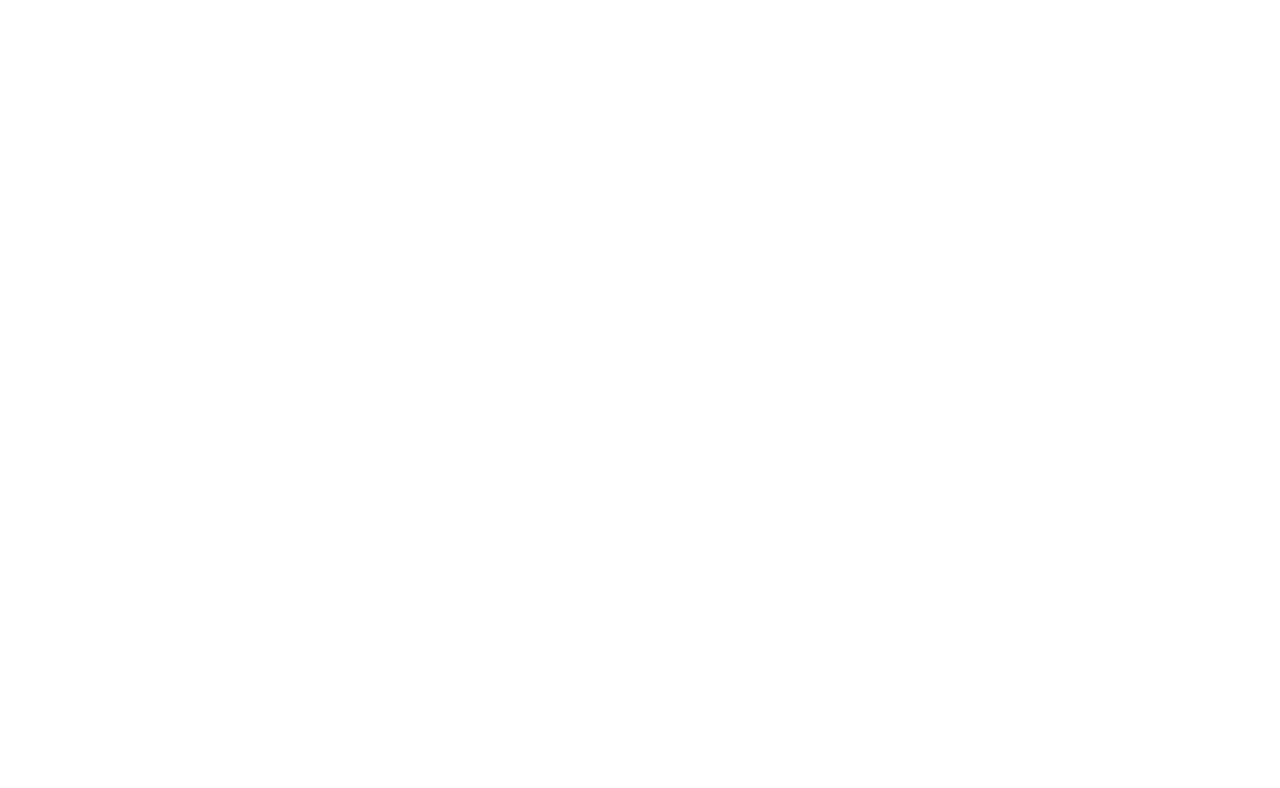
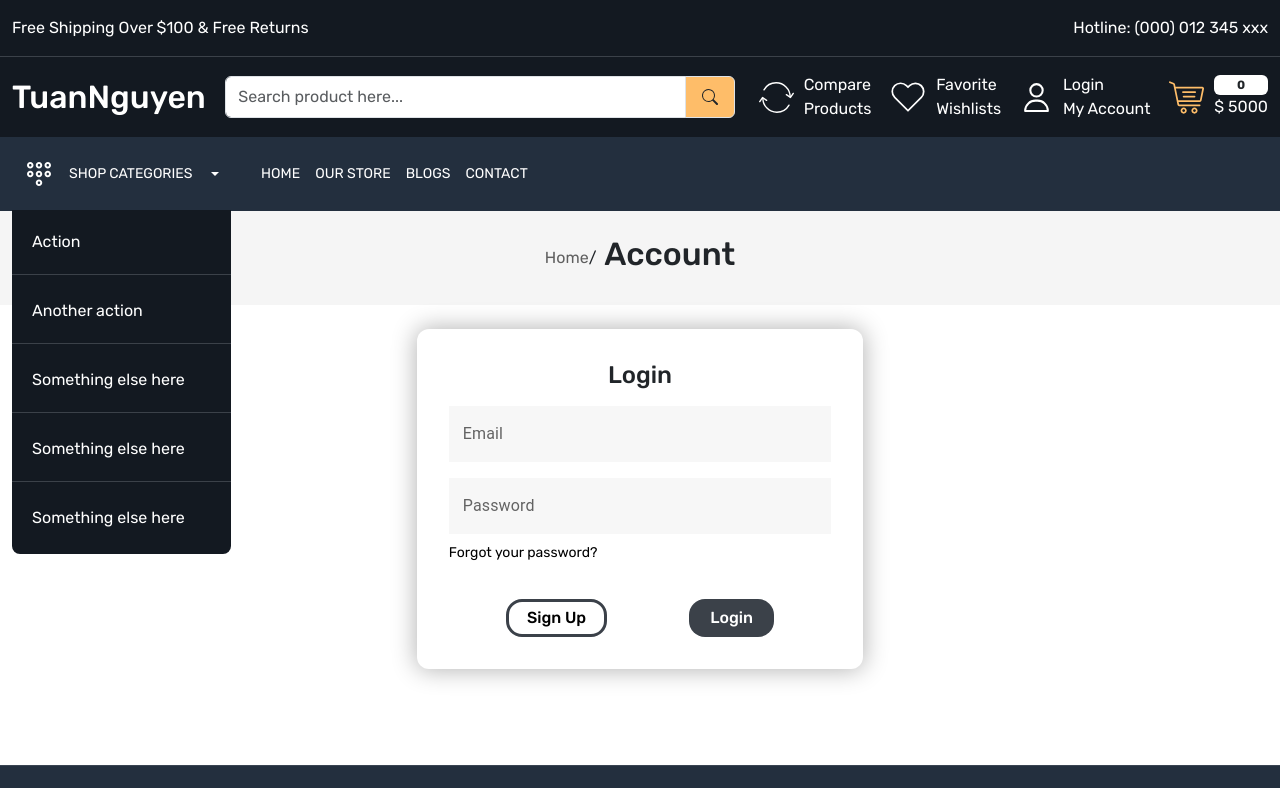
Before and after one commit to UIT19522473/Ecommerce-app, a React (Create React App) app: page /login in a window 1280 px wide. Before the commit this address had no page. Shown: the top 788 px of the page. Built offline with nearby package versions, Linux system fonts and the light colour scheme.

Commit message:
commit login-register page

```diff
--- a/package.json
+++ b/package.json
@@ -3,6 +3,10 @@
   "version": "0.1.0",
   "private": true,
   "dependencies": {
+    "@emotion/react": "^11.11.1",
+    "@emotion/styled": "^11.11.0",
+    "@mui/material": "^5.14.0",
+    "@mui/styled-engine-sc": "^5.12.0",
     "@reduxjs/toolkit": "^1.9.5",
     "@testing-library/jest-dom": "^5.16.5",
     "@testing-library/react": "^13.4.0",
@@ -17,6 +21,7 @@
     "react-scripts": "5.0.1",
     "react-slick": "^0.29.0",
     "slick-carousel": "^1.8.1",
+    "styled-components": "^5.3.11",
     "web-vitals": "^2.1.4"
   },
   "scripts": {
--- a/src/App.css
+++ b/src/App.css
@@ -234,7 +234,7 @@
   top: 25%;
   left: 10%;
 }
-.small-banner-content h4 {
+/* .small-banner-content h4 {
   font-size: 14px;
   font-weight: 400;
   line-height: 24px;
@@ -256,7 +256,7 @@
   line-height: 22px;
   letter-spacing: 0.4;
   color: var(--color-131921);
-}
+} */
 .small-banner {
   width: 49%;
 }
@@ -415,7 +415,7 @@
   .small-banner-content h4 {
     font-size: 15px;
     font-weight: 400;
-    line-height: 12px;
+    line-height: 18px;
     color: var(--color-bf4800);
     margin: 0 0 2px !important;
     letter-spacing: 0.3px;
@@ -423,7 +423,7 @@
   }
   .small-banner-content h5 {
     font-size: 18px;
-    line-height: 24px;
+    line-height: 28px;
     letter-spacing: -2px;
     font-weight: 500;
     text-transform: none;
@@ -432,7 +432,7 @@
 
   .small-banner-content p {
     font-size: 13px;
-    line-height: 12px;
+    line-height: 16px;
     letter-spacing: 0.4;
     color: var(--color-131921);
   }
@@ -930,7 +930,7 @@
   top: 25%;
   left: 10%;
 }
-.small-banner-content h4 {
+/* .small-banner-content h4 {
   font-size: 14px;
   font-weight: 400;
   line-height: 24px;
@@ -952,7 +952,7 @@
   line-height: 22px;
   letter-spacing: 0.4;
   color: var(--color-131921);
-}
+} */
 .small-banner {
   width: 49%;
 }
--- a/src/App.js
+++ b/src/App.js
@@ -6,6 +6,8 @@
 import Home from "./pages/Home";
 import About from "./pages/About";
 import Contact from "./pages/Contact";
+import SignUp from "./pages/SignUp";
+import Login from "./pages/Login";
 
 function App() {
   return (
@@ -16,6 +18,8 @@
             <Route index element={<Home />} />
             <Route path="about" element={<About />} />
             <Route path="contact" element={<Contact />} />
+            <Route path="/register" element={<SignUp />} />
+            <Route path="/login" element={<Login />} />
           </Route>
         </Routes>
       </BrowserRouter>
--- /dev/null
+++ b/src/pages/Login.js
@@ -0,0 +1,47 @@
+import React from "react";
+import { TextField } from "@mui/material";
+import "../styles/signup.css";
+import { NavLink, Link } from "react-router-dom";
+
+const Login = () => {
+  return (
+    <div className="wrap-signup">
+      <div className="d-flex justify-content-center align-items-center py-4 name-content">
+        <NavLink className="text-link" to={"/"}>
+          Home
+        </NavLink>
+        <p className="mb-0">/</p>
+        <h2 className="ms-2">Account</h2>
+      </div>
+      <div className="container d-flex justify-content-center align-items-center">
+        <form className="d-flex flex-column signup-form my-4">
+          <h4 className="text-center">Login</h4>
+          <TextField
+            className="my-2 input-signup"
+            id="filled-basic"
+            label="Email"
+            variant="outlined"
+          />
+          <TextField
+            className="my-2 input-signup"
+            id="filled-basic"
+            label="Password"
+            variant="outlined"
+          />
+          <Link to={"#"} className="text-black mb-4 link-forgot">
+            Forgot your password?
+          </Link>
+
+          <div className="d-flex justify-content-around align-items-center px-3">
+            <NavLink to={"/register"} className="btn-form btn-form--login">
+              Sign Up
+            </NavLink>
+            <button className="btn-form btn-form--create">Login</button>
+          </div>
+        </form>
+      </div>
+    </div>
+  );
+};
+
+export default Login;
--- /dev/null
+++ b/src/pages/SignUp.js
@@ -0,0 +1,56 @@
+import React from "react";
+import { TextField } from "@mui/material";
+import "../styles/signup.css";
+import { NavLink } from "react-router-dom";
+
+const SignUp = () => {
+  return (
+    <div className="wrap-signup">
+      <div className="d-flex justify-content-center align-items-center py-4 name-content">
+        <NavLink className="text-link" to={"/"}>
+          Home
+        </NavLink>
+        <p className="mb-0">/</p>
+        <h2 className="ms-2">Create Account</h2>
+      </div>
+      <div className="container d-flex justify-content-center align-items-center">
+        <form className="d-flex flex-column signup-form my-4">
+          <h4 className="text-center">Create Account</h4>
+          <TextField
+            className="my-2 input-signup"
+            id="filled-basic"
+            label="First name"
+            variant="outlined"
+          />
+          <TextField
+            className="my-2 input-signup"
+            id="filled-basic"
+            label="Last name"
+            variant="outlined"
+          />
+          <TextField
+            className="my-2 input-signup"
+            id="filled-basic"
+            label="Email"
+            variant="outlined"
+          />
+          <TextField
+            className="my-2 input-signup"
+            id="filled-basic"
+            label="Password"
+            variant="outlined"
+          />
+
+          <div className="d-flex justify-content-around align-items-center px-3">
+            <NavLink to={"/login"} className="btn-form btn-form--login">
+              Login
+            </NavLink>
+            <button className="btn-form btn-form--create">Create</button>
+          </div>
+        </form>
+      </div>
+    </div>
+  );
+};
+
+export default SignUp;
--- /dev/null
+++ b/src/styles/signup.css
@@ -0,0 +1,57 @@
+.container {
+  margin-bottom: 72px;
+}
+
+.signup-form {
+  width: 40%;
+  min-width: 300px;
+  padding: 32px;
+  -webkit-box-shadow: 0px 0px 24px 1px rgba(0, 0, 0, 0.3);
+  -moz-box-shadow: 0px 0px 24px 1px rgba(0, 0, 0, 0.3);
+  box-shadow: 0px 0px 24px 1px rgba(0, 0, 0, 0.3);
+  border-radius: 12px;
+}
+.input-signup {
+  background-color: #f7f7f7;
+  border: none;
+}
+
+.MuiOutlinedInput-root .MuiOutlinedInput-notchedOutline {
+  border: none;
+}
+
+.wrap-btn {
+  width: 100%;
+  display: flex;
+  justify-content: center;
+  align-items: center;
+  gap: 80px;
+}
+
+.btn-form {
+  padding: 4px 18px;
+  border-radius: 16px;
+  min-width: 80px;
+  margin-top: 12px;
+  font-weight: 500;
+  color: black;
+  border: 3px solid #3b4149;
+}
+
+.btn-form--create {
+  background: #3b4149;
+  color: white;
+  border-color: transparent;
+}
+
+.text-link {
+  color: rgb(95, 95, 95);
+}
+
+.name-content {
+  background-color: whitesmoke;
+}
+
+.link-forgot {
+  font-size: 14px;
+}
```
Also changed, not shown: 1 other file (tests, documents, lock files or other folders).
